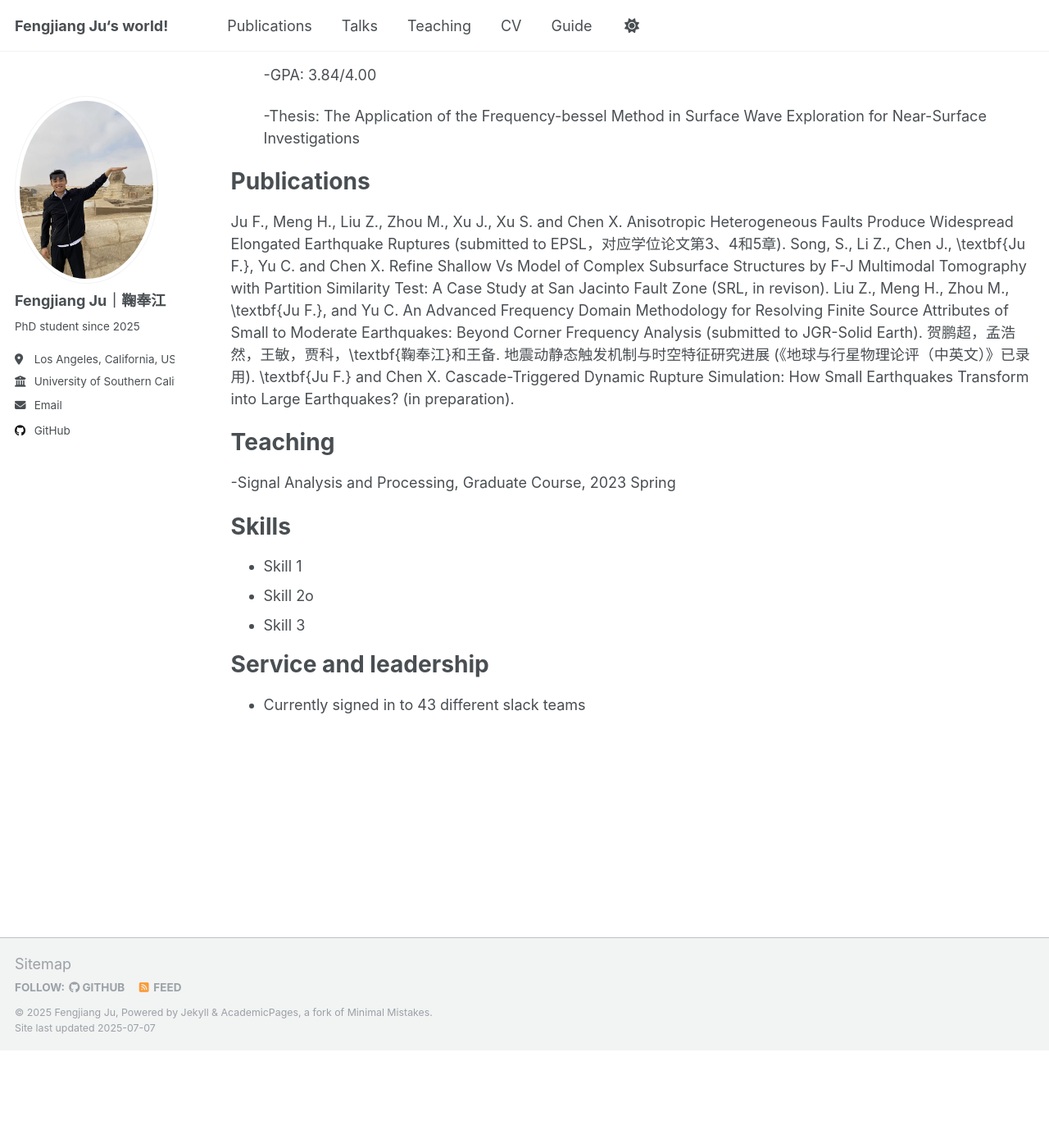
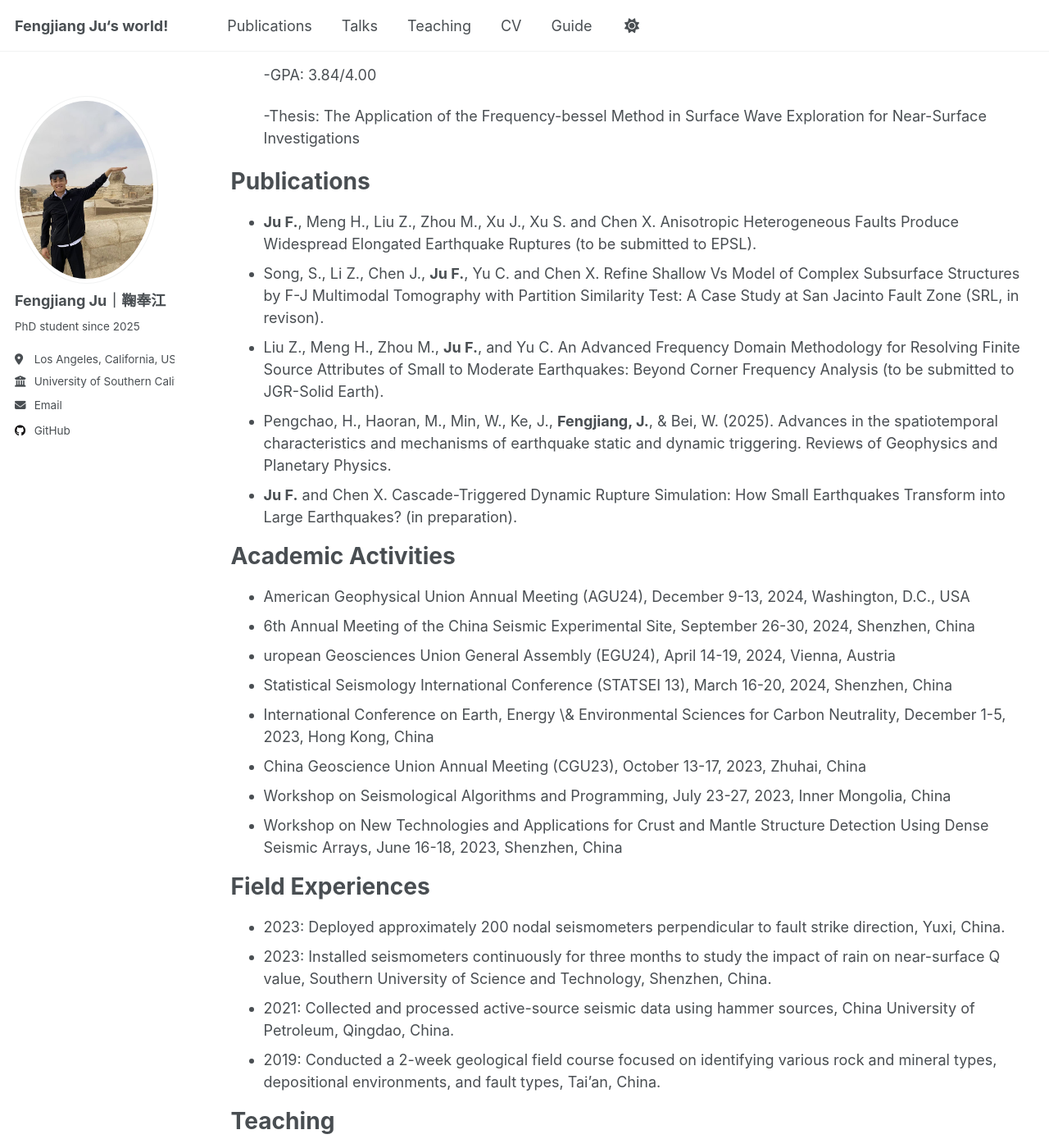
Before and after one commit to FengJiangJu/fengjiangju.github.io, a Jekyll site: the page built from _pages/cv.md, in a window 1280 px wide and 1400 px high, scrolled down 389 px. Shown: the whole window at 82% size. Built offline with Jekyll 4.4.1, drawn with Linux system fonts in a browser that asks for light colours; a script that is not in the unit is left out; before the commit the page ends 1670 px from its top, so only the background shows below that; some of the changed text lies outside the part shown.

Commit message:
Update cv.md

```diff
--- a/_pages/cv.md
+++ b/_pages/cv.md
@@ -25,22 +25,34 @@ Education
 
 Publications
 ======
-  Ju F., Meng H., Liu Z., Zhou M., Xu J., Xu S. and Chen X. Anisotropic Heterogeneous Faults Produce Widespread Elongated Earthquake Ruptures (submitted to EPSL，对应学位论文第3、4和5章).
-  Song, S., Li Z., Chen J., \textbf{Ju F.}, Yu C. and Chen X. Refine Shallow Vs Model of Complex Subsurface Structures by F-J Multimodal Tomography with Partition Similarity Test: A Case Study at San Jacinto Fault Zone (SRL, in revison).
-  Liu Z., Meng H., Zhou M., \textbf{Ju F.}, and Yu C. An Advanced Frequency Domain Methodology for Resolving Finite Source Attributes of Small to Moderate Earthquakes: Beyond Corner Frequency Analysis (submitted to JGR-Solid Earth).
-  贺鹏超，孟浩然，王敏，贾科，\textbf{鞠奉江}和王备. 地震动静态触发机制与时空特征研究进展 (《地球与行星物理论评（中英文）》已录用).
-  \textbf{Ju F.} and Chen X. Cascade-Triggered Dynamic Rupture Simulation: How Small Earthquakes Transform into Large Earthquakes? (in preparation).
+*  **Ju F.**, Meng H., Liu Z., Zhou M., Xu J., Xu S. and Chen X. Anisotropic Heterogeneous Faults Produce Widespread Elongated Earthquake Ruptures (to be submitted to EPSL).
+*  Song, S., Li Z., Chen J., **Ju F.**, Yu C. and Chen X. Refine Shallow Vs Model of Complex Subsurface Structures by F-J Multimodal Tomography with Partition Similarity Test: A Case Study at San Jacinto Fault Zone (SRL, in revison).
+*  Liu Z., Meng H., Zhou M., **Ju F.**, and Yu C. An Advanced Frequency Domain Methodology for Resolving Finite Source Attributes of Small to Moderate Earthquakes: Beyond Corner Frequency Analysis (to be submitted to JGR-Solid Earth).
+*  Pengchao, H., Haoran, M., Min, W., Ke, J., **Fengjiang, J.**, & Bei, W. (2025). Advances in the spatiotemporal characteristics and mechanisms of earthquake static and dynamic triggering. Reviews of Geophysics and Planetary Physics.
+*  **Ju F.** and Chen X. Cascade-Triggered Dynamic Rupture Simulation: How Small Earthquakes Transform into Large Earthquakes? (in preparation).
+
+Academic Activities
+======
+* American Geophysical Union Annual Meeting (AGU24), December 9-13, 2024, Washington, D.C., USA
+* 6th Annual Meeting of the China Seismic Experimental Site, September 26-30, 2024, Shenzhen, China
+* uropean Geosciences Union General Assembly (EGU24), April 14-19, 2024, Vienna, Austria
+* Statistical Seismology International Conference (STATSEI 13), March 16-20, 2024, Shenzhen, China
+* International Conference on Earth, Energy \& Environmental Sciences for Carbon Neutrality, December 1-5, 2023, Hong Kong, China
+* China Geoscience Union Annual Meeting (CGU23), October 13-17, 2023, Zhuhai, China
+* Workshop on Seismological Algorithms and Programming, July 23-27, 2023, Inner Mongolia, China
+* Workshop on New Technologies and Applications for Crust and Mantle Structure Detection Using Dense Seismic Arrays, June 16-18, 2023, Shenzhen, China
+
+Field Experiences
+======
+* 2023: Deployed approximately 200 nodal seismometers perpendicular to fault strike direction, Yuxi, China.
+* 2023: Installed seismometers continuously for three months to study the impact of rain on near-surface Q value, Southern University of Science and Technology, Shenzhen, China.
+* 2021: Collected and processed active-source seismic data using hammer sources, China University of Petroleum, Qingdao, China.
+* 2019: Conducted a 2-week geological field course focused on identifying various rock and mineral types, depositional environments, and fault types, Tai'an, China.
 
 Teaching
 ======
-  -Signal Analysis and Processing, Graduate Course, 2023 Spring
+* Signal Analysis and Processing, Graduate Course, 2023 Spring
 
 Skills
 ======
-* Skill 1
-* Skill 2o
-* Skill 3
-
-Service and leadership
-======
-* Currently signed in to 43 different slack teams
+* Matlab|Python|C Language|SAC|Surfer|Latex|Linux|Adobe Illustrator
```
